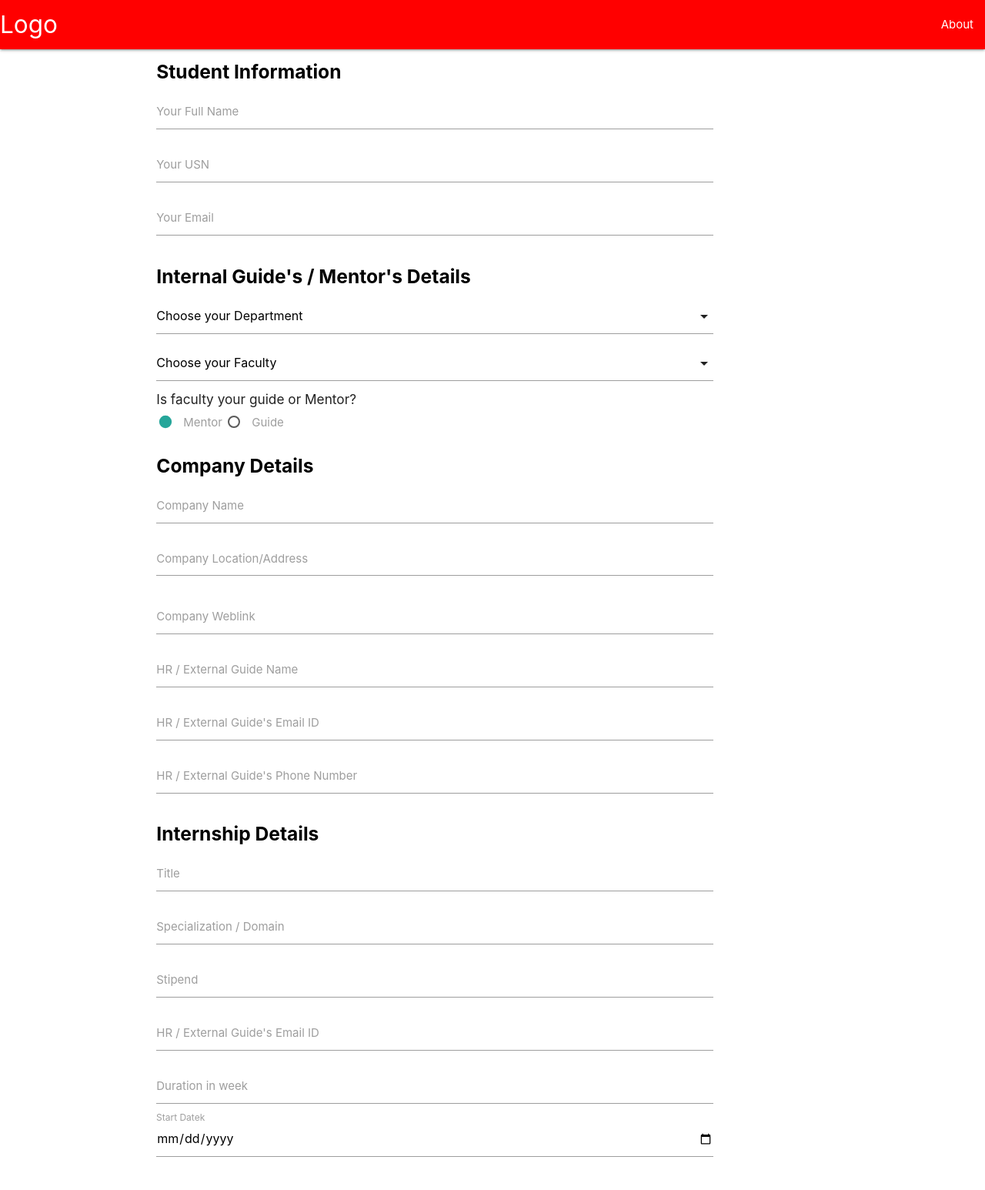
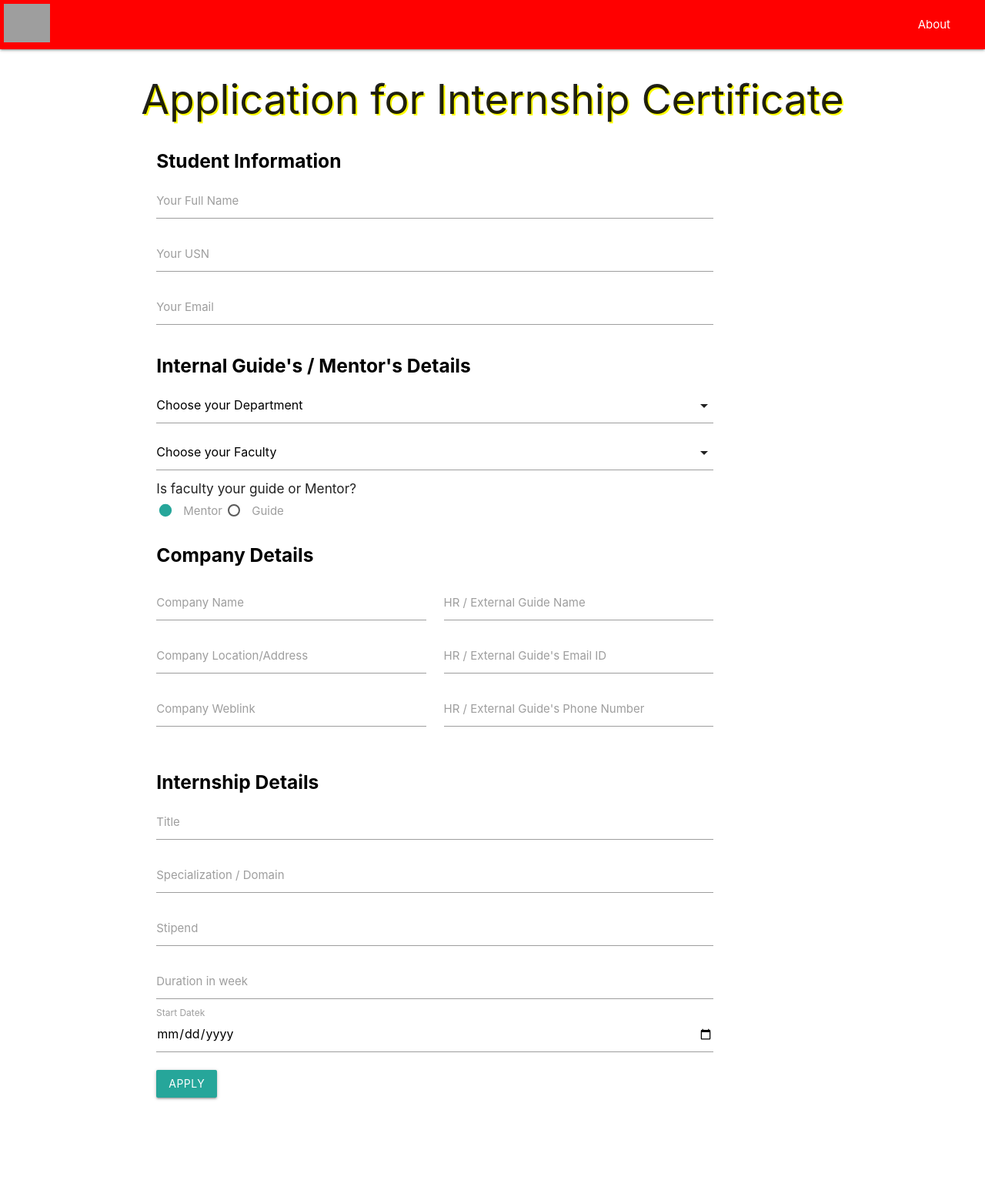
Before and after one commit to akashkasalkar/internship_management_system, a PHP site: page /applyform.php in a window 1280 px wide. Shown: the whole page at 77% size. After the commit the page ends 1429 px from the top, so only its background shows below. Run offline with PHP 8.4, Linux system fonts and the light colour scheme; some web fonts are replaced; grey boxes are pictures that could not be loaded.

Commit message:
added buttons and logo

```diff
--- a/student/applyform.php
+++ b/student/applyform.php
@@ -20,18 +20,22 @@
 </head>
 <body>
 	<section id="myfnavbar">
-	 <div class="navbar-fixed">
+	 <div class="navbar-fixed ">
 	    <nav>
 	      <div class="nav-wrapper">
-	        <a href="#!" class="brand-logo">Logo</a>
+	        <a href="#!" class="brand-logo"><img src="img/logo2.jpg" height="60" width="70" style="padding: 5px"></a>
+
 	        <ul class="right hide-on-med-and-down">
-	          <li><a href="sass.html">About</a></li>
+
+	          <li><a href="#"></a></li>
+	          <li><a href="#">About</a></li>
 
 	        </ul>
 	      </div>
 	    </nav>
 	  </div>
 	</section>
+	<h2 class="center-align" style="text-shadow: 2px 2px yellow">Application for Internship Certificate</h2>
 	<section id="myform">
 		<div class="container">
 			<div class="row">
@@ -68,6 +72,7 @@
 						 <option value="" disabled selected>Choose your Faculty</option>
 							  <option>veena Desai</option>
 							  <option>B.M.Patil</option>
+							  <option>Minal Patil</option>
 						</select>
 					 </div>
 					  <p>
@@ -84,20 +89,24 @@
 
 				</div>
 				<div class="col s12 l10 m10  ">
-        		  <h5 class=" black-text "><b>Company Details</b></h5>
-					<div class="input-field ">
+						  <h5 class=" black-text "><b>Company Details</b></h5>
+					<div class="row">
+						<div class="col s12 l6 m6">
+							<div class="input-field ">
 					  	<input type="text" name="company_name" id="company_name" >
         				 <label for="company_name">Company Name</label>
 					 </div>
 					 <div class="input-field">
-       					 <textarea id="textarea1" class="materialize-textarea" data-length="160" name="company_location"></textarea>
-       					 <label for="textarea1">Company Location/Address</label>
+       						<input type="text" name="company_location" id="company_location" >
+       					 <label for="company_location">Company Location/Address</label>
      				 </div>
 					 <div class="input-field ">
 					  	<input type="url" name="company_weblink" id="company_weblink" >
         				 <label for="company_weblink">Company Weblink</label>
 					 </div>
-					 <div class="input-field ">
+						</div>
+						<div class="col s12 l6 m6">
+							<div class="input-field ">
 					  	<input type="text" name="hr_name" id="hr_name" >
         				 <label for="hr_name">HR / External Guide Name</label>
 					 </div>
@@ -109,6 +118,11 @@
         				<input type="number" name="hr_phone" id="hr_phone" class="validate">
         				<label for="hr_phone">HR / External Guide's Phone Number</label>
         			</div>
+						</div>
+					</div>
+
+
+
 
 				</div>
 				<div class="col s12 l10 m10  ">
@@ -126,10 +140,7 @@
 					  	<input type="text" name="stipend" id="stipend" >
         				 <label for="stipend">Stipend</label>
 					 </div>
-					 <div class="input-field">
-        				<input type="email" name="hr_email" id="hr_email" >
-        				<label for="hr_email">HR / External Guide's Email ID</label>
-        			</div>
+
         			<div class="input-field">
         				<input type="number" name="duration" id="duration" >
         				<label for="duration">Duration in week</label>
@@ -138,6 +149,10 @@
         				<input type="date" name="start_date" id="start_date" >
         				<label for="start_date">Start Datek</label>
         			</div>
+        			<div class="input-field">
+        				<button class="btn waves-effect waves-light" type="submit" name="submit">Apply</button>
+        			</div>
+
 
 				</div>
 				</form>
```
